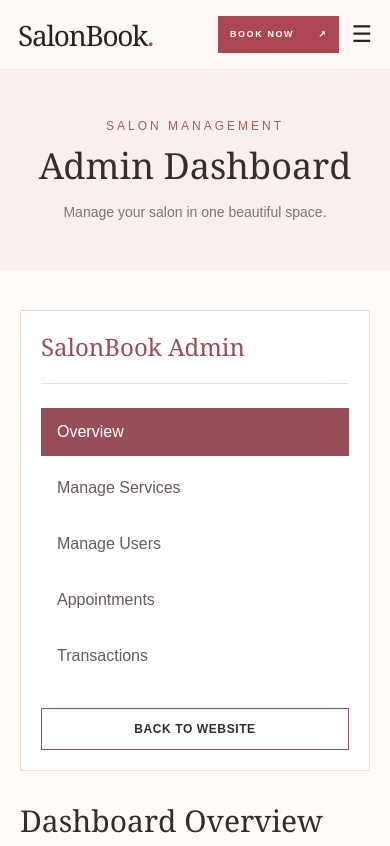
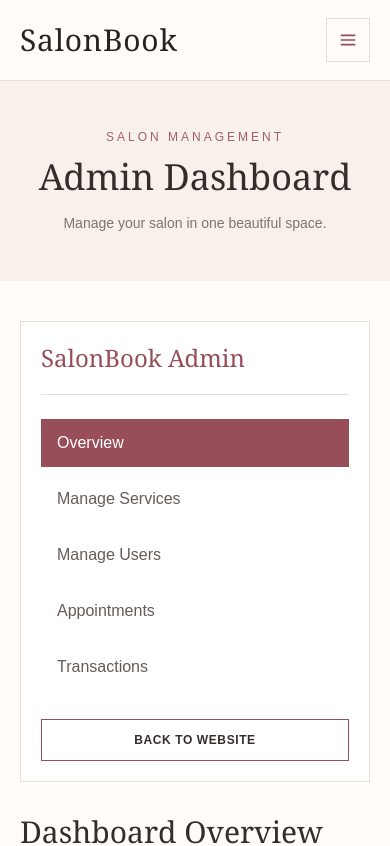
Before and after one commit to GM-FARIHA-TASNIM/B14-A9-SalonBook-Client, a Next.js app: page /admin in a window 390 px wide. Shown: the top 846 px of the page. Built offline with nearby package versions, Linux system fonts and the light colour scheme.

Commit message:
feat: improve responsive navigation and dashboard links

```diff
--- a/src/components/Navbar.tsx
+++ b/src/components/Navbar.tsx
@@ -1,32 +1,143 @@
 "use client";
 
+import { useState } from "react";
 import Link from "next/link";
-import { useState } from "react";
+import { usePathname } from "next/navigation";
 
-const links = [
+const navLinks = [
   { label: "Home", href: "/" },
   { label: "Services", href: "/services" },
-  { label: "About", href: "/#about" },
-  { label: "Gallery", href: "/#gallery" },
-  { label: "Contact", href: "/#contact" },
+  { label: "My Dashboard", href: "/dashboard" },
+  { label: "Admin", href: "/admin" },
 ];
 
 export default function Navbar() {
-  const [open, setOpen] = useState(false);
+  const pathname = usePathname();
+  const [menuOpen, setMenuOpen] = useState(false);
+
+  const isActive = (href: string) =>
+    href === "/" ? pathname === "/" : pathname.startsWith(href);
+
   return (
-    <header className="site-header">
-      <div className="nav-inner container">
-        <Link className="brand" href="/" onClick={() => setOpen(false)}>SalonBook<span>.</span></Link>
-        <nav className={open ? "nav-links is-open" : "nav-links"} aria-label="Main navigation">
-          {links.map((link) => <Link key={link.href} href={link.href} onClick={() => setOpen(false)}>{link.label}</Link>)}
-          <Link className="mobile-book" href="/services" onClick={() => setOpen(false)}>Book Appointment</Link>
+    <header className="sticky top-0 z-50 border-b border-[#EADDD6] bg-[#FFFCF9]/95 backdrop-blur-md">
+      <div className="mx-auto flex h-20 max-w-7xl items-center justify-between gap-5 px-5 md:px-8">
+        <Link
+          href="/"
+          onClick={() => setMenuOpen(false)}
+          className="font-serif text-3xl tracking-wide text-[#984E59]"
+        >
+          SalonBook
+        </Link>
+
+        <nav className="hidden items-center gap-8 lg:flex">
+          {navLinks.map((link) => (
+            <Link
+              key={link.href}
+              href={link.href}
+              className={`text-sm font-medium transition-colors ${
+                isActive(link.href)
+                  ? "text-[#984E59]"
+                  : "text-[#665B58] hover:text-[#984E59]"
+              }`}
+            >
+              {link.label}
+            </Link>
+          ))}
         </nav>
-        <div className="nav-actions">
-          <Link className="nav-signin" href="/login">Sign In</Link>
-          <Link className="button button-small" href="/services">Book Now <span aria-hidden="true">↗</span></Link>
-          <button className="menu-toggle" type="button" aria-label={open ? "Close menu" : "Open menu"} aria-expanded={open} onClick={() => setOpen(!open)}>{open ? "✕" : "☰"}</button>
+
+        <div className="hidden items-center gap-3 lg:flex">
+          <Link
+            href="/login"
+            className="px-4 py-2 text-sm font-medium text-[#984E59]"
+          >
+            Sign In
+          </Link>
+
+          <Link
+            href="/register"
+            className="bg-[#984E59] px-5 py-3 text-xs font-semibold uppercase tracking-wider text-white"
+          >
+            Join Us
+          </Link>
         </div>
+
+        <button
+          type="button"
+          aria-label={menuOpen ? "Close menu" : "Open menu"}
+          aria-expanded={menuOpen}
+          aria-controls="mobile-navigation"
+          onClick={() => setMenuOpen(!menuOpen)}
+          className="flex h-11 w-11 items-center justify-center border border-[#EADDD6] text-[#984E59] lg:hidden"
+        >
+          {menuOpen ? (
+            <svg
+              width="22"
+              height="22"
+              viewBox="0 0 24 24"
+              fill="none"
+              stroke="currentColor"
+              strokeWidth="1.8"
+              aria-hidden="true"
+            >
+              <path d="M18 6 6 18M6 6l12 12" />
+            </svg>
+          ) : (
+            <svg
+              width="22"
+              height="22"
+              viewBox="0 0 24 24"
+              fill="none"
+              stroke="currentColor"
+              strokeWidth="1.8"
+              aria-hidden="true"
+            >
+              <path d="M4 7h16M4 12h16M4 17h16" />
+            </svg>
+          )}
+        </button>
       </div>
+
+      {menuOpen && (
+        <nav
+          id="mobile-navigation"
+          className="border-t border-[#EADDD6] bg-[#FFFCF9] px-5 py-5 lg:hidden"
+        >
+          <div className="mx-auto flex max-w-7xl flex-col gap-2">
+            {navLinks.map((link) => (
+              <Link
+                key={link.href}
+                href={link.href}
+                onClick={() => setMenuOpen(false)}
+                className={`px-4 py-3 text-sm ${
+                  isActive(link.href)
+                    ? "bg-[#F8F0EB] font-semibold text-[#984E59]"
+                    : "text-[#665B58]"
+                }`}
+              >
+                {link.label}
+              </Link>
+            ))}
+
+            <div className="mt-3 grid grid-cols-2 gap-3 border-t border-[#EADDD6] pt-5">
+              <Link
+                href="/login"
+                onClick={() => setMenuOpen(false)}
+                className="border border-[#984E59] px-4 py-3 text-center text-sm text-[#984E59]"
+              >
+                Sign In
+              </Link>
+
+              <Link
+                href="/register"
+                onClick={() => setMenuOpen(false)}
+                className="bg-[#984E59] px-4 py-3 text-center text-sm text-white"
+              >
+                Register
+              </Link>
+            </div>
+          </div>
+        </nav>
+      )}
     </header>
   );
 }
```
